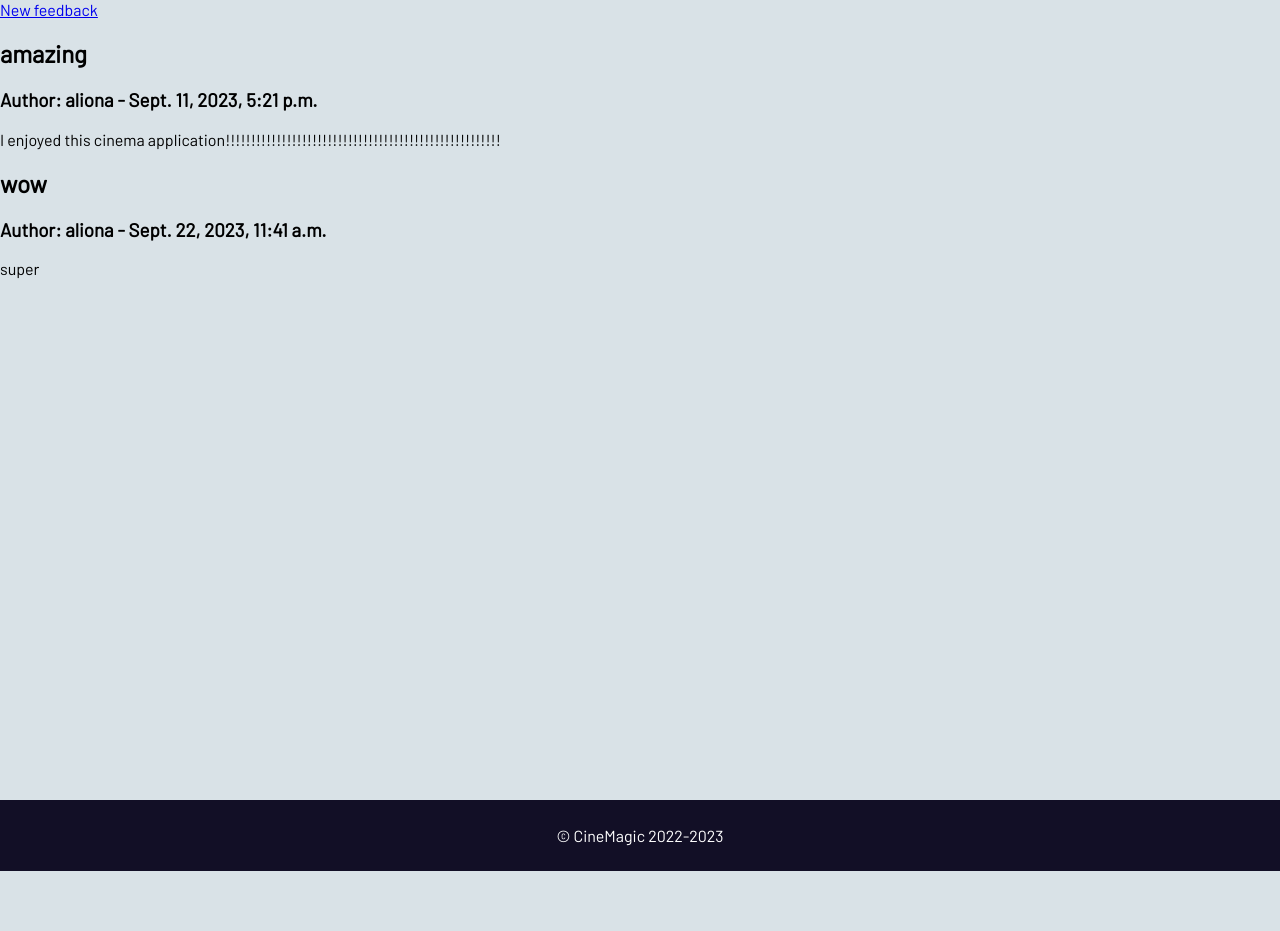
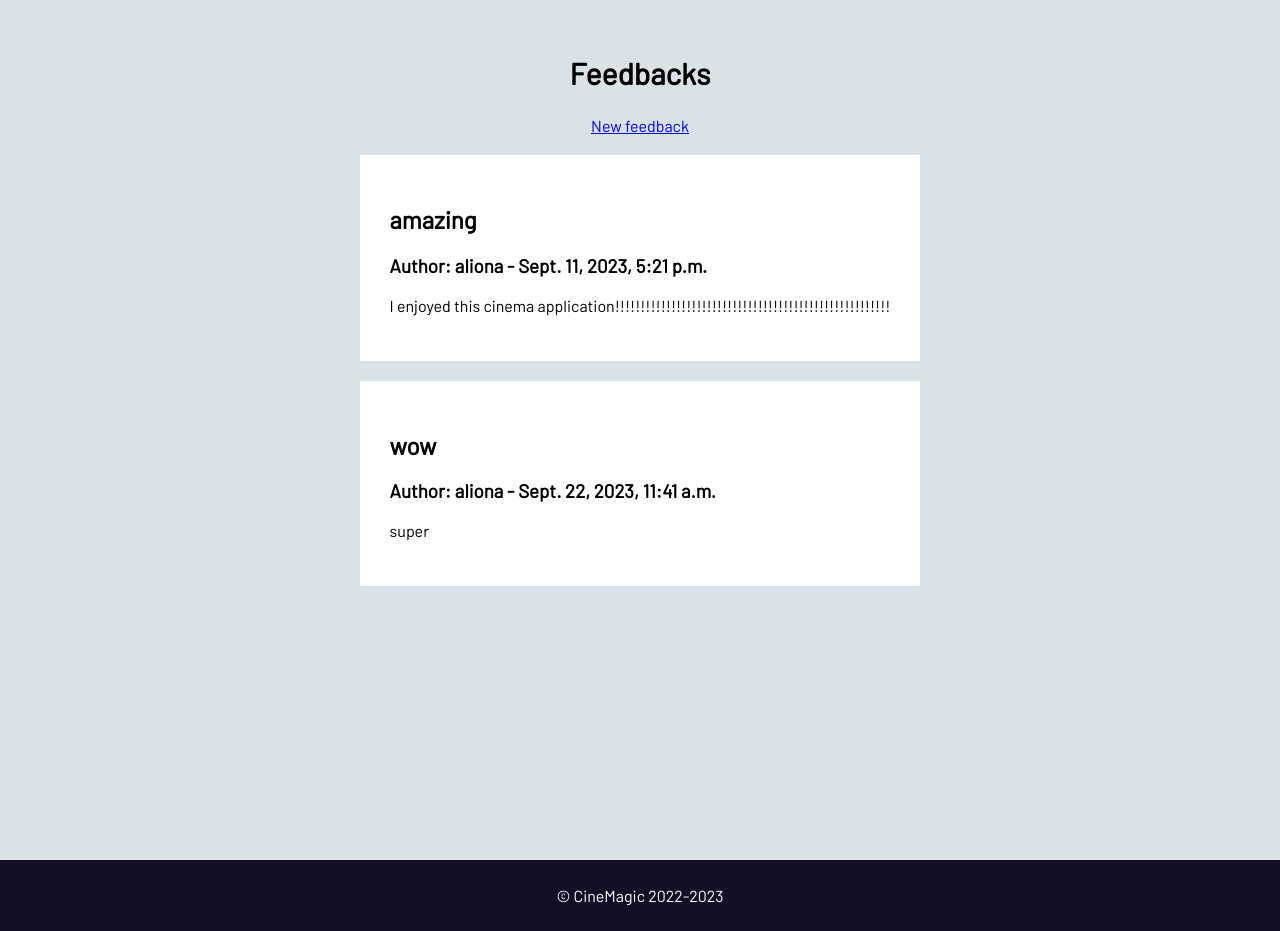
Before and after one commit to chamomil/MTDweb-ap, a Django app: page /feedbacks/ in a window 1280 px wide; the page is wider, and only the part inside the window is pictured. Shown: the part 114-1045 px from the top of that part. Before the commit the page ends 985 px from the top of that part, so only its background shows below. Run offline with Django 4.2, Linux system fonts and the light colour scheme; data comes from the database, SQL or seed files in the repository.

Commit message:
add feedbacks css

```diff
--- a/feedbacks/templates/feedback-list.html
+++ b/feedbacks/templates/feedback-list.html
@@ -1,15 +1,19 @@
 {% extends 'base.html' %}
-
+{% load static %}
+{% block style %}
+    <link rel="stylesheet" href="{% static 'css/feedback_list.css' %}">
+{% endblock %}
 {% block title %}Feedbacks{% endblock %}
 
 {% block content %}
+    <h2>Feedbacks</h2>
     <a href="{% url 'feedback-create' %}">New feedback</a>
     <section itemscope itemtype="https://schema.org/ItemList">
         {% if not feedback_list %}
             <p>No feedbacks</p>
         {% endif %}
         {% for feedback in feedback_list %}
-            <article itemprop="itemListElement" itemscope itemtype="https://schema.org/Review">
+            <article itemprop="itemListElement" itemscope itemtype="https://schema.org/Review" class="feedback">
                 <h2 itemprop="name">{{ feedback.title }}</h2>
                 <meta itemprop="reviewRating" content="{{ feedback.rating }}">
                 <h3>
--- /dev/null
+++ b/static/css/feedback_list.css
@@ -0,0 +1,16 @@
+main {
+    display: flex;
+    flex-direction: column;
+    align-items: center;
+    padding: 30px;
+}
+
+main > h2 {
+    font-size: 30px;
+}
+
+.feedback {
+    background-color: white;
+    padding: 30px;
+    margin: 20px;
+}
```
